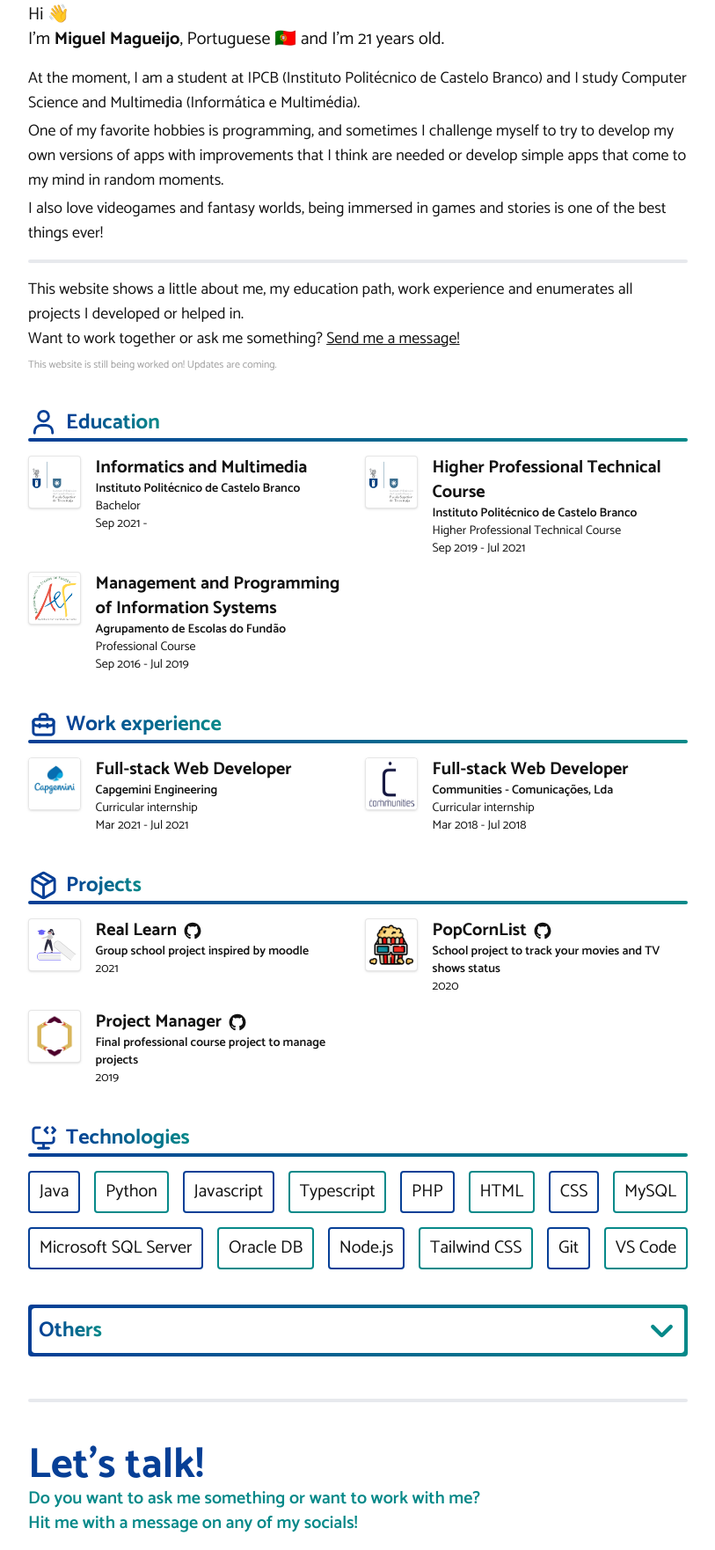
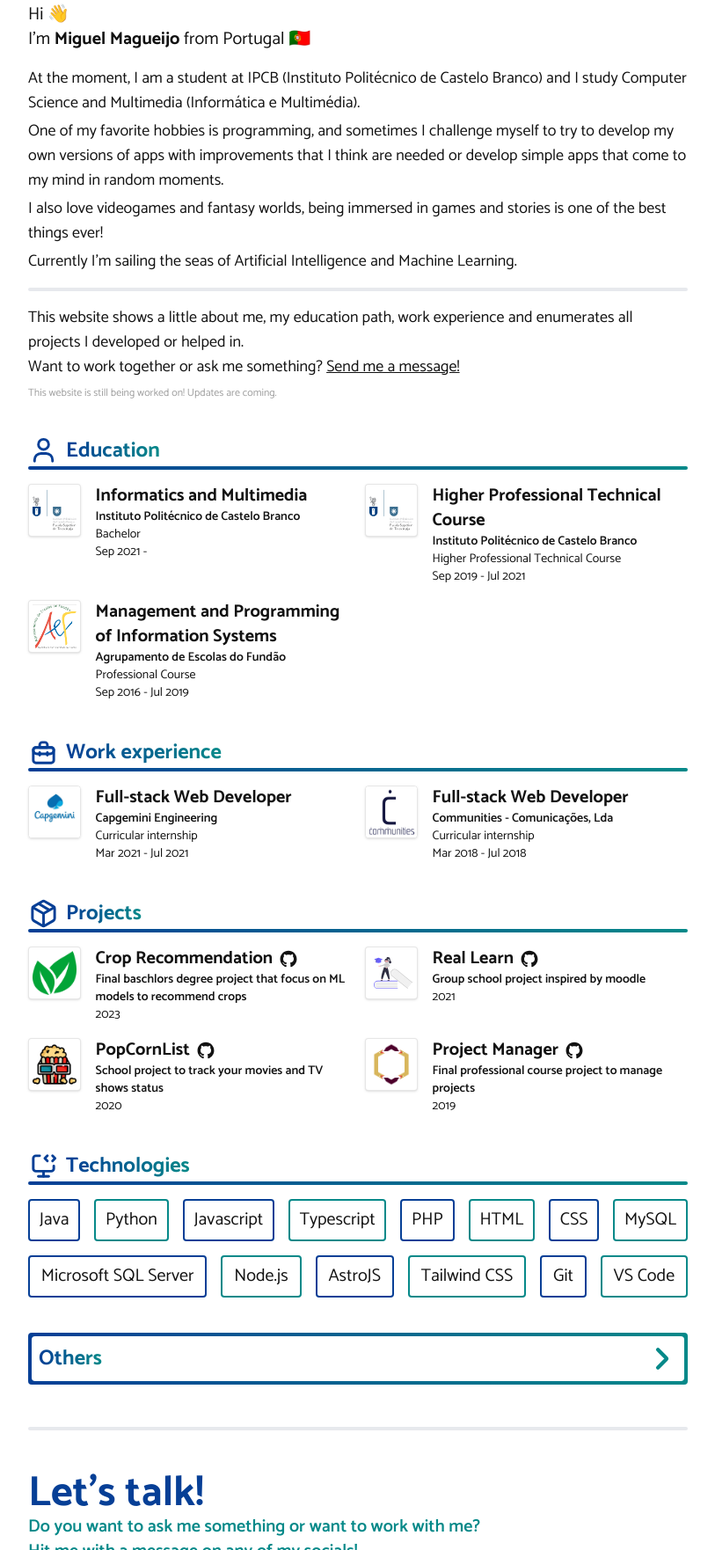
Before and after one commit to miguelmagueijo/website, an Astro site: page / in a window 1280 px wide. Shown: the part 341-2103 px from the top of the page at 88% size, without its empty margins (233-1046 px from the left). Built offline with nearby package versions, Linux system fonts and the light colour scheme; Astro itself is replaced by a stand-in of ours; no server answers.

Commit message:
Bump astro version, add new project, change text

```diff
--- a/package.json
+++ b/package.json
@@ -1,6 +1,6 @@
 {
   "name": "miguel-magueijo-website",
-  "version": "0.0.4",
+  "version": "0.0.5",
   "private": true,
   "scripts": {
     "dev": "astro dev",
@@ -10,7 +10,7 @@
     "astro": "astro"
   },
   "devDependencies": {
-    "@astrojs/tailwind": "^5.0.2",
-    "astro": "^3.6.0"
+    "@astrojs/tailwind": "^5.1.0",
+    "astro": "^4.3.5"
   }
 }
--- a/src/data/projects.ts
+++ b/src/data/projects.ts
@@ -54,5 +54,18 @@ export const projects: Array<ProjectInfo> = [
         githubRepo: `${PERSONAL_REPO_URL}/Real-Learn`,
         githubApi: `${PERSONAL_REPO_API_URL}/Real-Learn`,
         year: 2021
-    }
+    },
+    {
+        isActive: true,
+        isArchived: false,
+        imgUrl: "/Projects/croprecommendation.webp",
+        imgAlt: "Crop Recommendation Logo",
+        imgTitle: "Crop Recommendation",
+        name: "Crop Recommendation",
+        smallDesc: "Final baschlors degree project that focus on ML models to recommend crops",
+        link: "https://cr.miguelmagueijo.pt",
+        githubRepo: `${PERSONAL_REPO_URL}/CropRecommendation`,
+        githubApi: `${PERSONAL_REPO_API_URL}/CropRecommendation`,
+        year: 2023
+    },
 ];
--- a/src/pages/index.astro
+++ b/src/pages/index.astro
@@ -36,7 +36,7 @@
 
 	const techKnowledge = ["Java", "Python", "Javascript", "Typescript",
 							"PHP", "HTML", "CSS", "MySQL",
-							"Microsoft SQL Server", "Oracle DB", "Node.js",
+							"Microsoft SQL Server", "Node.js", "AstroJS",
 							"Tailwind CSS", "Git", "VS Code"];
 ---
 
@@ -51,7 +51,7 @@
 		</div>
 		<div class="mt-8">
 			<p class="text-lg md:text-xl">
-				Hi 👋<br>I'm <b>Miguel Magueijo</b>, Portuguese 🇵🇹 and I'm 21 years old.
+				Hi 👋<br>I'm <b>Miguel Magueijo</b> from Portugal 🇵🇹
 			</p>
 			<p class="mt-4 md:text-lg">
 				At the moment, I am a student at IPCB (Instituto Politécnico de Castelo Branco) and I study Computer Science and Multimedia (Informática e Multimédia).
@@ -61,6 +61,9 @@
 			</p>
 			<p class="mt-1 md:text-lg">
 				I also love videogames and fantasy worlds, being immersed in games and stories is one of the best things ever!
+			</p>
+			<p class="mt-1 md:text-lg">
+				Currently I'm sailing the seas of Artificial Intelligence and Machine Learning.
 			</p>
 			<hr class="my-4 border-2 rounded opacity-90 dark:opacity-10">
 			<p class="md:text-lg">
@@ -166,31 +169,33 @@
 	<section class="my-10 p-1 bg-gradient dark:bg-dark-gradient rounded">
 		<details class="bg-white dark:bg-black rounded">
 			<summary class="p-2 flex justify-between items-center cursor-pointer">
-				<span class="inline-block text-xl font-bold text-gradient dark:text-dark-gradient md:text-2xl select-none">Others</span>
-				<Icons.ArrowDown class="otherArrow stroke-secondary dark:stroke-darkSecondary w-[25px] h-[25px] md:w-[35px] md:h-[35px]" strokeWidth={ 3 } />
+				<span class="block text-xl font-bold text-gradient dark:text-dark-gradient md:text-2xl select-none">Others</span>
+				<span class="otherArrow">
+					<Icons.ArrowDown class="stroke-secondary dark:stroke-darkSecondary w-[25px] h-[25px] md:w-[35px] md:h-[35px]" strokeWidth={ 3 } />
+				</span>
 			</summary>
 			<div class="p-2 rounded-b">
 				<h3 class="font-bold text-lg md:text-xl">Areas of interest</h3>
 				<ul class="list-disc list-inside">
-					<li>Gaming & Game Development</li>
-					<li>Fantasy Stories and Worlds</li>
 					<li>Artificial Intelligence</li>
 					<li>Databases</li>
+					<li>Fantasy Stories and Worlds</li>
+					<li>Gaming & Game Development</li>
 				</ul>
 				<h3 class="mt-5 font-bold text-lg md:text-xl">Technologies I've been using/trying</h3>
 				<ul class="list-disc list-inside">
-					<li>Astro JS</li>
-					<li>Svelte</li>
-					<li>React</li>
+					<li>Svelte & SvelteKit</li>
+					<li>Scikit-Learn</li>
 					<li>Docker</li>
 					<small>Fun fact: this website is made with Astro & Tailwind</small>
 				</ul>
 				<h3 class="mt-5 font-bold text-lg md:text-xl">I want to learn</h3>
 				<ul class="list-disc list-inside">
+					<li>Artificial Intelligence</li>
+					<li>Machine Learning</li>
+					<li>Data Analysis</li>
+					<li>Rust</li>
 					<li>Game Development (Godot/Unreal)</li>
-					<li>C++</li>
-					<li>Data Analysis</li>
-					<li>Artificial Intelligence</li>
 				</ul>
 			</div>
 		</details>
@@ -277,7 +282,7 @@
 	}
 
 	.otherArrow {
-		@apply inline-block;
+		display: block;
 		transition: transform 300ms;
 		transform: rotate(-90deg);
 	}
--- a/tsconfig.json
+++ b/tsconfig.json
@@ -13,8 +13,6 @@
     "noEmit": true,
     // Enable strict type checking.
     "strict": true,
-    // Error when a value import is only used as a type.
-    "importsNotUsedAsValues": "error"
   },
   "extends": "astro/tsconfigs/base"
 }
```
Also changed, not shown: public/Projects/croprecommendation.webp (added), 1 other file.
